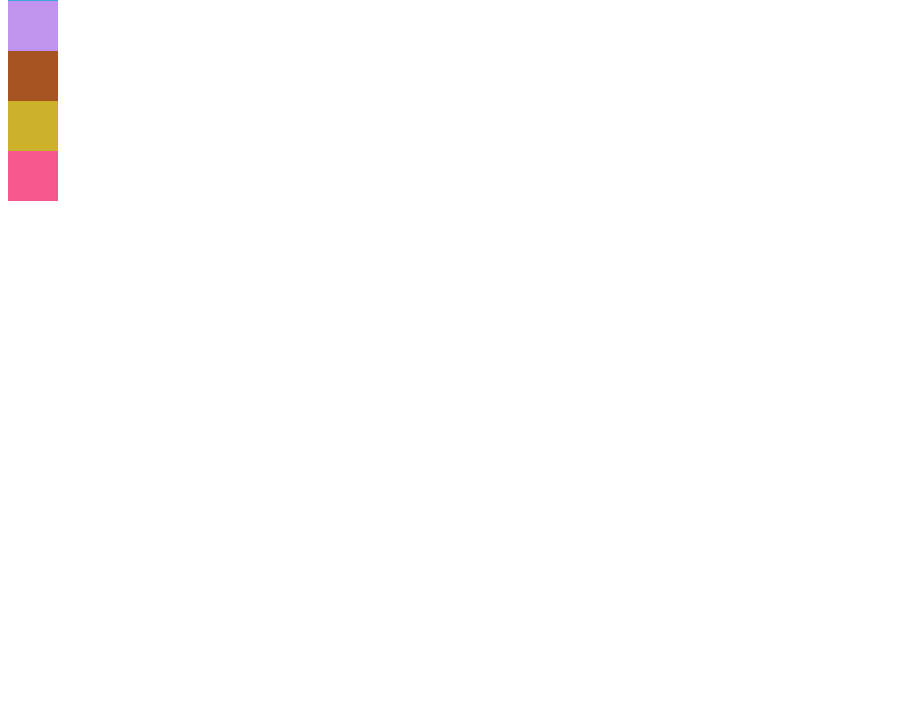
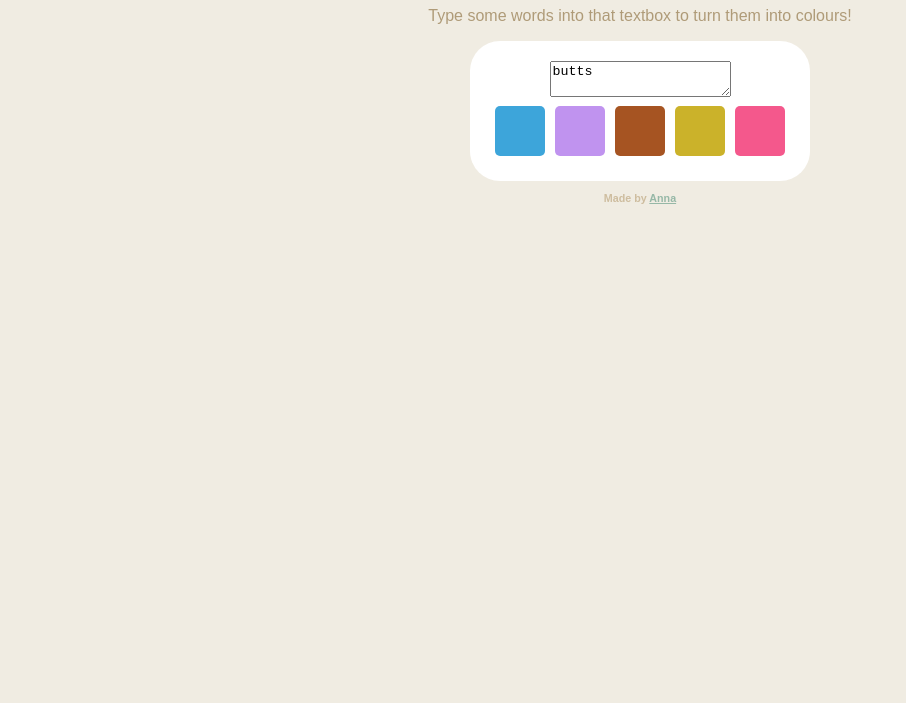
Before and after one commit to iirelu/colourhash, a plain HTML site: page index.html in a window 1280 px wide. Shown: the part 97-800 px from the top of the page, without its empty margins (0-906 px from the left). Drawn offline with Linux system fonts and the light colour scheme.

Commit message:
Made everything pretty
Also added a thing that lets you add #something to the url to make it
display the colours of "something"

```diff
--- a/index.html
+++ b/index.html
@@ -6,16 +6,51 @@
   <script src="spark-md5.min.js"></script>
   <script src="jquery-2.1.1.min.js"></script>
   <style>
+body {
+  font-family: sans-serif;
+  text-align: center;
+  background-color: #f0ece2;
+  padding-top: 1em;
+}
+h1 {
+  color: #866b6a;
+}
+h6 {
+  margin-top: 1em;
+  color: #cebd9f;
+}
+a {
+  color: #96b8a7;
+}
+p {
+  color: #af9b78;
+}
 
+#container {
+  margin-left: auto;
+  margin-right: auto;
+  background-color: #fff;
+  width: 300px;
+  border-radius: 30px;
+  padding: 20px;
+}
+#boxes {
+  display: flex;
+}
 .box {
-  position: relative;
   width: 50px;
   height: 50px;
+  margin: 5px;
+  border-radius: 5px;
+  background-color: #888;
 }
-
   </style>
 </head>
 <body>
+
+<h1>Colour Hash</h1>
+<p>Type some words into that textbox to turn them into colours!</p>
+<div id="container">
   <textarea id="input">butts</textarea>
   <div id="boxes">
     <div class="box"></div>
@@ -24,10 +59,17 @@
     <div class="box"></div>
     <div class="box"></div>
   </div>
+</div>
+<h6>Made by <a href="http://github.com/iirelu">Anna</a></h6>
+
 <script>
 
 var input = $("#input");
 var boxes = $(".box");
+
+if(window.location.hash !== "") {
+  input.val(window.location.hash);
+}
 
 function update() {
   var hash = SparkMD5.hash(input.val());
```
Lines whose indentation alone changed are shown as unchanged.
